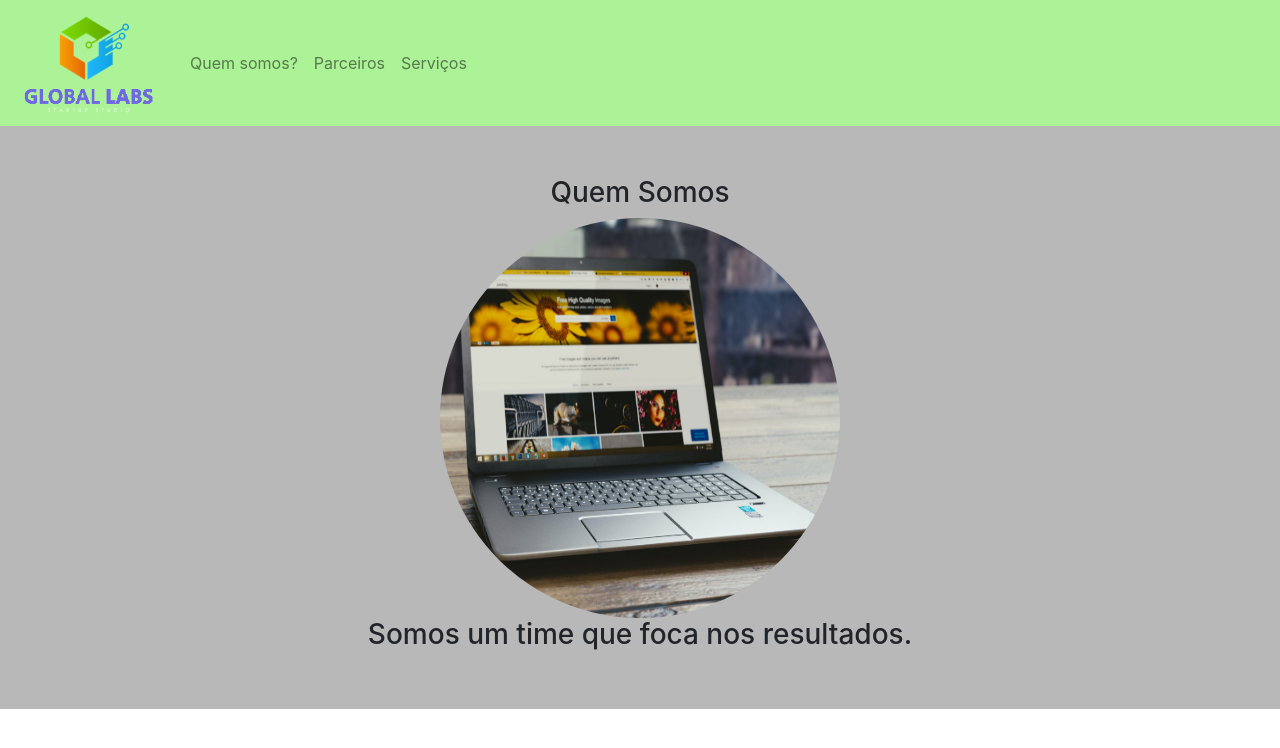
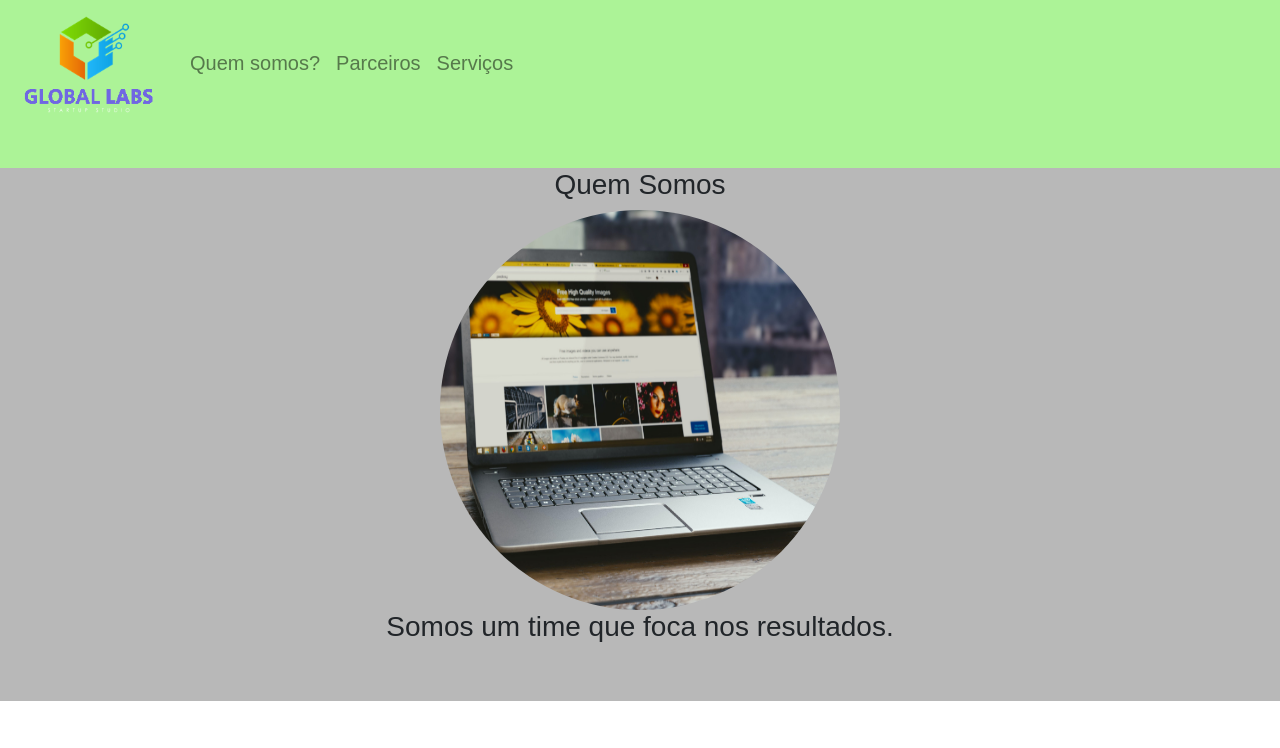
Before and after one commit to RamonVerissimo/Aua_Bootstrap, a plain HTML site: page index.html in a window 1280 px wide. Drawn offline with nearby package versions, Linux system fonts and the light colour scheme.

Commit message:
Atualização de fonte

```diff
--- a/css/style.css
+++ b/css/style.css
@@ -1,3 +1,7 @@
+body{
+   font: 20px Arial, sans-serif;
+}
+
 .navbar{
     background-color: rgb(172, 243, 151);
 }
@@ -7,6 +11,5 @@
 }
 
 .margin{
-    padding-top: 50px;
     padding-bottom: 50px;
 }
--- a/index.html
+++ b/index.html
@@ -9,7 +9,7 @@
     <link rel="stylesheet" type="text/css" href="css/style.css">
 </head>
 <body>
-    <nav class="navbar navbar-expand-lg navbar-light">
+    <nav class="navbar navbar-expand-lg navbar-light margin">
 
         <a href="#" class="navbar-brand">
             <img src="img/gl1.png" alt="Global Labs" width="150" height="100">
```
